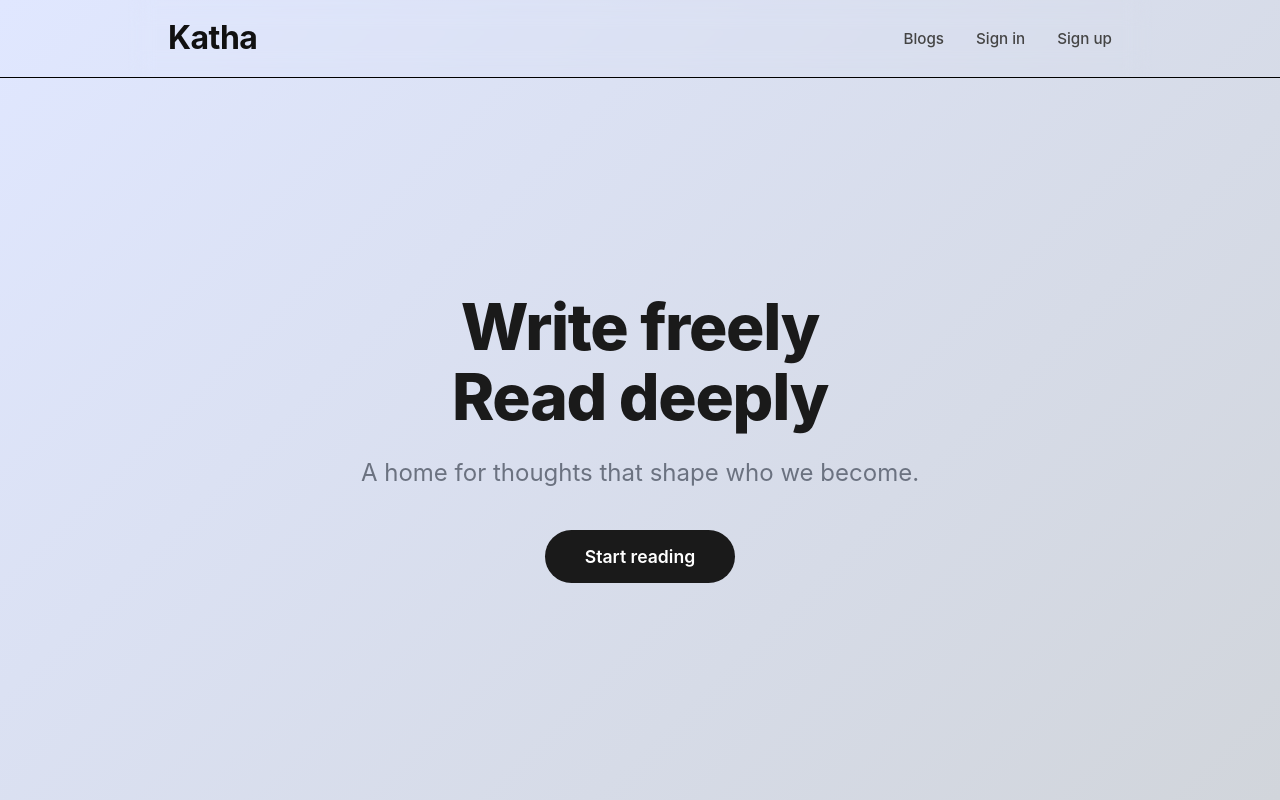
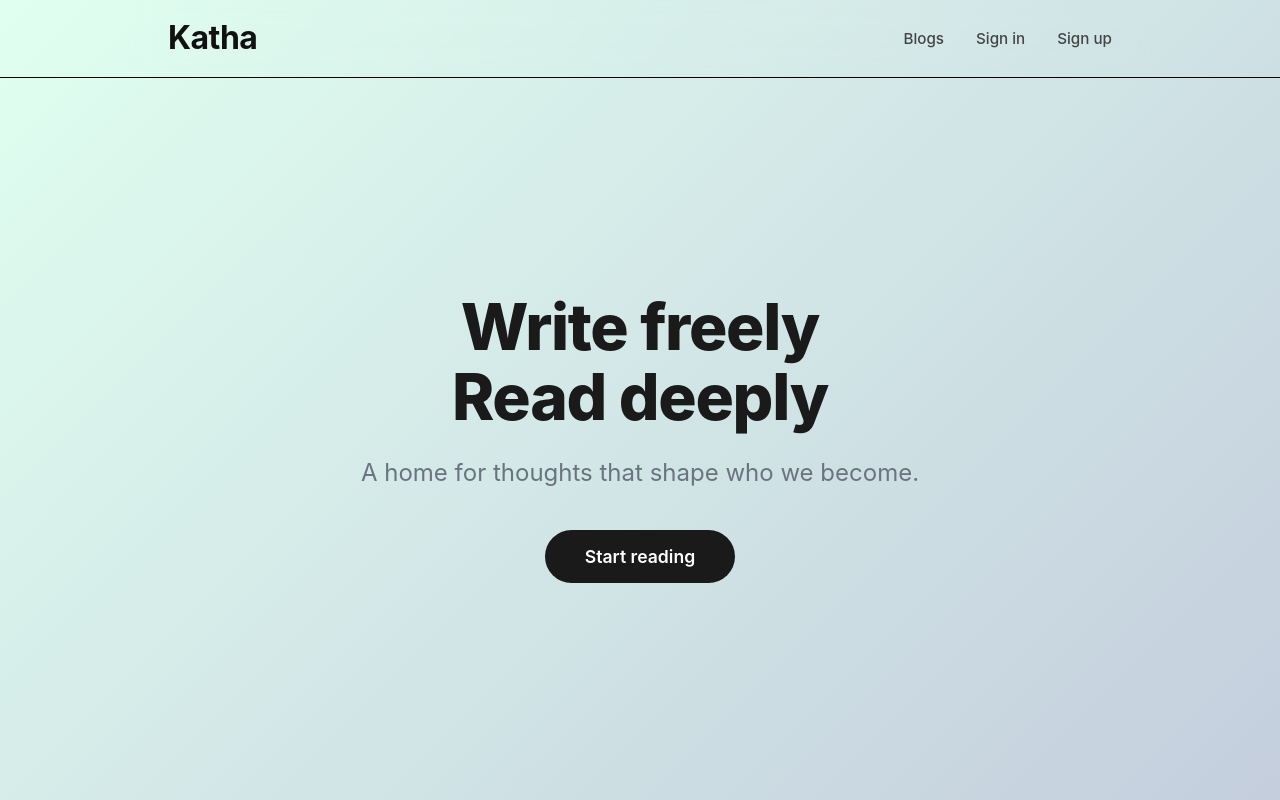
Before and after one commit to x3rD1/blog-api, a React app in the folder frontend/: page / in a window 1280 px wide. Built offline with nearby package versions, Linux system fonts and the light colour scheme; the HTML template or start-up script is replaced by a standard one.

Commit message:
Change background color

```diff
--- a/frontend/src/index.css
+++ b/frontend/src/index.css
@@ -17,7 +17,7 @@ body {
     sans-serif;
   line-height: 1.5;
   font-weight: 400;
-  background: linear-gradient(135deg, #e0e7ff 0%, #d1d5db 100%);
+  background: linear-gradient(135deg, #e0fff0 0%, #c4cedd 100%);
   min-height: 100vh;
 }
 
```
